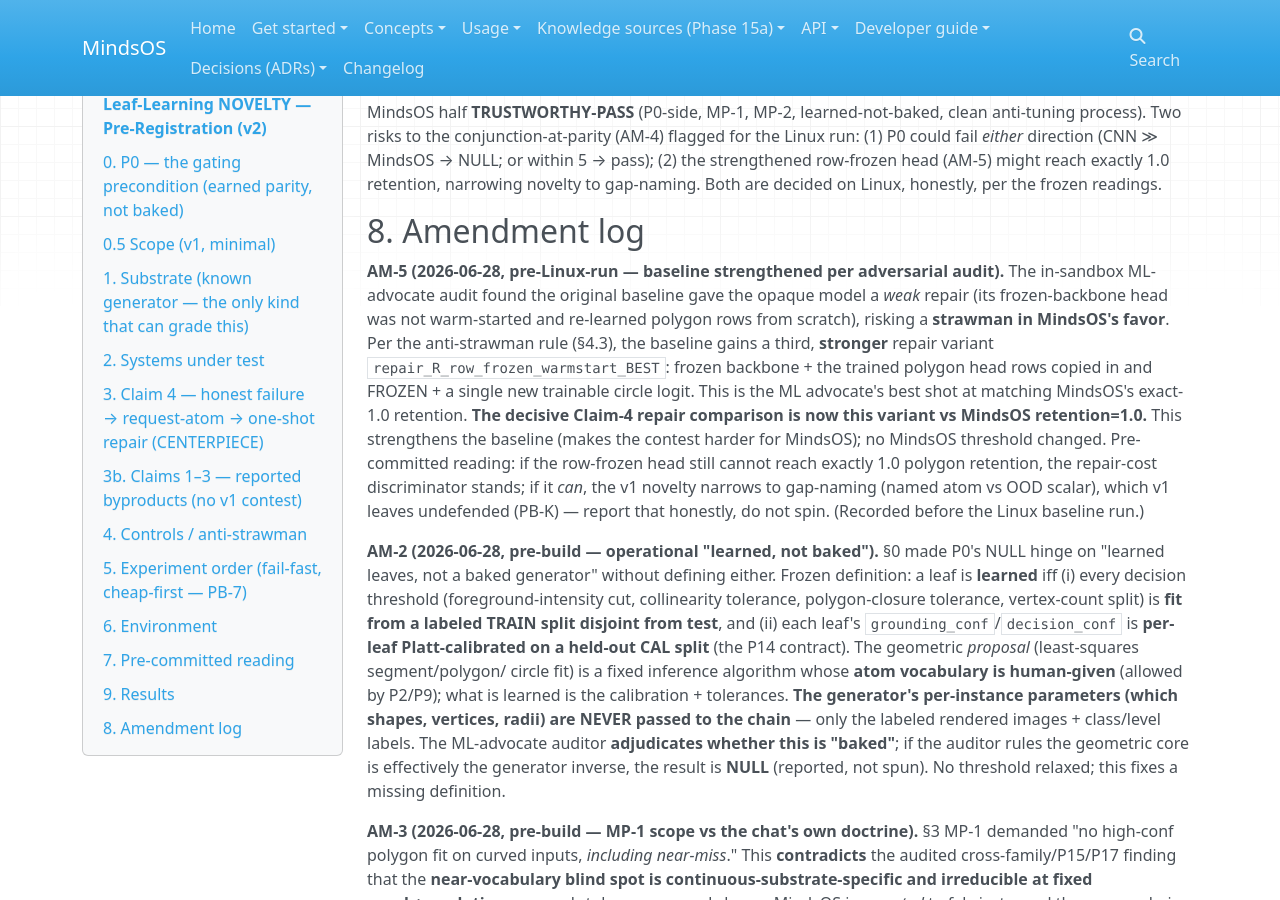
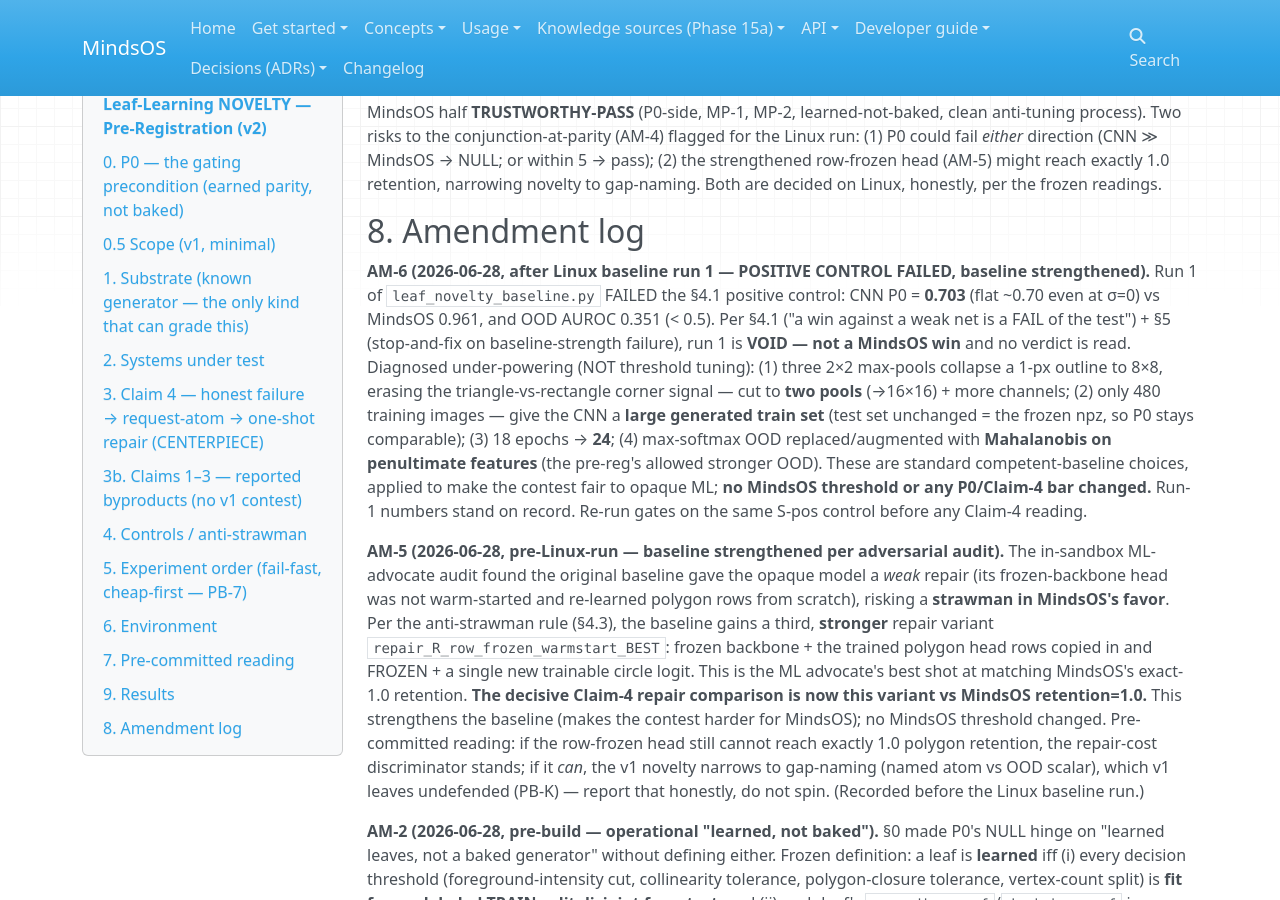
Before and after one commit to halvim/mindsos, an MkDocs documentation site: the page built from docs/_workbench/PERCEPTION_LEAF_NOVELTY_PREREG.md, in a window 1280 px wide and 900 px high, scrolled down 3743 px. Built offline with MkDocs 1.6.1, drawn with Linux system fonts in a browser that asks for light colours; nearby versions of some CDN libraries.

Commit message:
perception leaf-novelty: strengthen CNN baseline after positive-control fail (AM-6)

```diff
--- a/docs/_workbench/PERCEPTION_LEAF_NOVELTY_PREREG.md
+++ b/docs/_workbench/PERCEPTION_LEAF_NOVELTY_PREREG.md
@@ -160,6 +160,19 @@
 
 ## 8. Amendment log
 
+**AM-6 (2026-06-28, after Linux baseline run 1 — POSITIVE CONTROL FAILED, baseline strengthened).**
+Run 1 of `leaf_novelty_baseline.py` FAILED the §4.1 positive control: CNN P0 = **0.703** (flat
+~0.70 even at σ=0) vs MindsOS 0.961, and OOD AUROC 0.351 (< 0.5). Per §4.1 ("a win against a weak
+net is a FAIL of the test") + §5 (stop-and-fix on baseline-strength failure), run 1 is **VOID — not
+a MindsOS win** and no verdict is read. Diagnosed under-powering (NOT threshold tuning): (1) three
+2×2 max-pools collapse a 1-px outline to 8×8, erasing the triangle-vs-rectangle corner signal — cut
+to **two pools** (→16×16) + more channels; (2) only 480 training images — give the CNN a **large
+generated train set** (test set unchanged = the frozen npz, so P0 stays comparable); (3) 18 epochs →
+**24**; (4) max-softmax OOD replaced/augmented with **Mahalanobis on penultimate features** (the
+pre-reg's allowed stronger OOD). These are standard competent-baseline choices, applied to make the
+contest fair to opaque ML; **no MindsOS threshold or any P0/Claim-4 bar changed.** Run-1 numbers
+stand on record. Re-run gates on the same S-pos control before any Claim-4 reading.
+
 **AM-5 (2026-06-28, pre-Linux-run — baseline strengthened per adversarial audit).** The in-sandbox
 ML-advocate audit found the original baseline gave the opaque model a *weak* repair (its
 frozen-backbone head was not warm-started and re-learned polygon rows from scratch), risking a
```
Also changed, not shown: docs/_workbench/leaf_novelty_baseline.py (+41 -11 lines).
